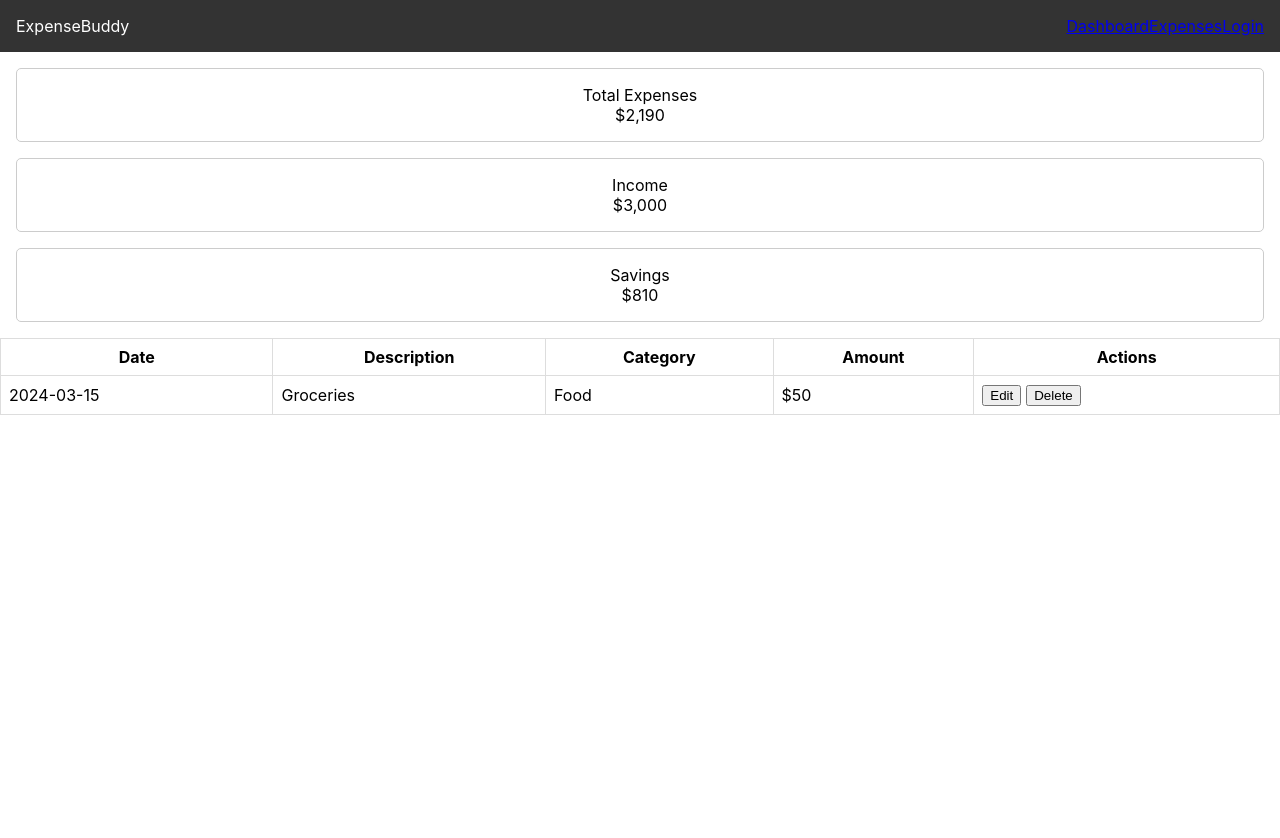
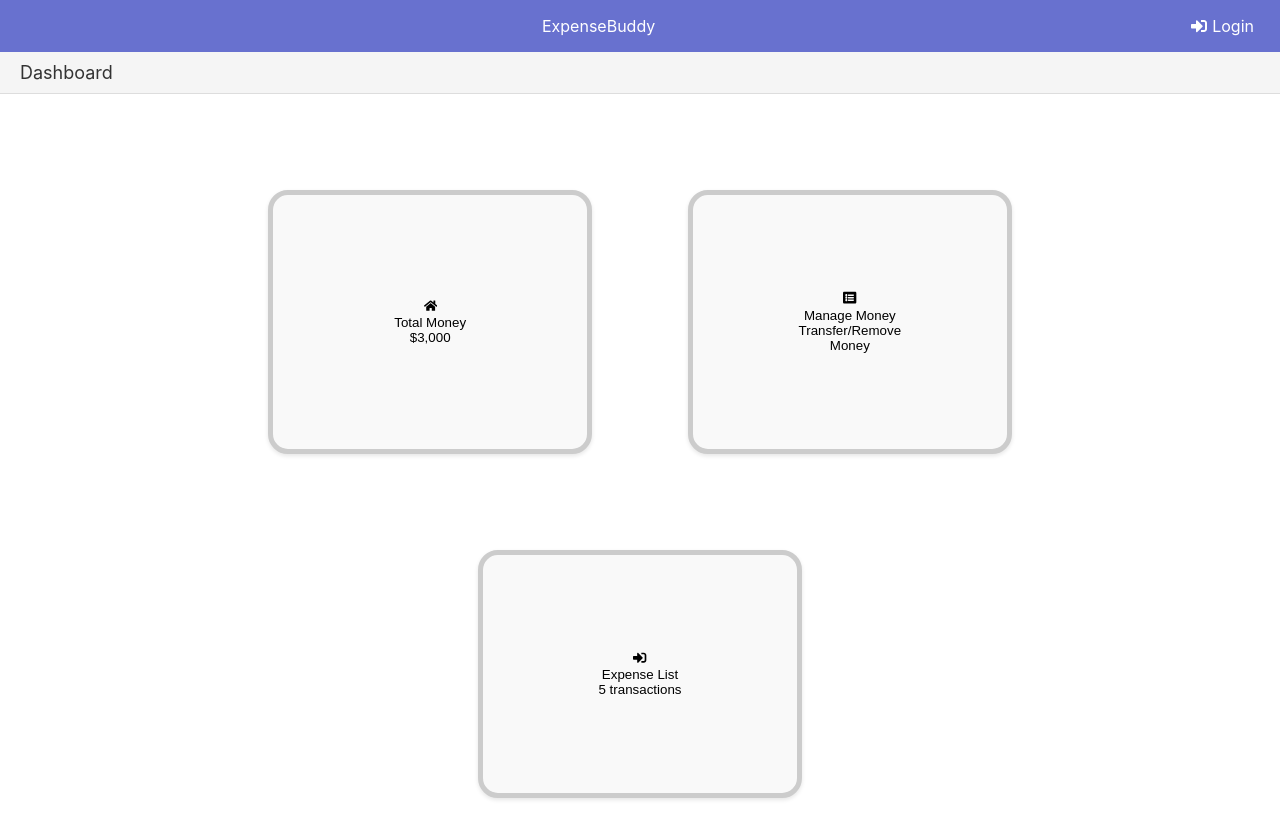
Before and after one commit to Janit11/expensebuddy, a React (Create React App) app: page / in a window 1280 px wide. Shown: the top 838 px of the page. Before the commit the page ends 800 px from the top, so only its background shows below. Built offline with nearby package versions, Linux system fonts and the light colour scheme.

Commit message:
Dashboard setup

```diff
--- a/src/App.css
+++ b/src/App.css
@@ -1,18 +1,85 @@
 .navbar {
   display: flex;
   justify-content: space-between;
+  align-items: center;
   padding: 1rem;
-  background-color: #333;
+  background-color: #6871cf;
   color: white;
 }
 
+.navbar .logo {
+  text-align: center;
+  flex-grow: 1; /* Makes the logo take the available space */
+}
+
+.menu-items a {
+  color: white;
+  text-decoration: none;
+  margin: 0 10px; /* Adjust spacing as needed */
+  display: flex;
+  align-items: center; /* Align icon and text vertically */
+}
+
+.menu-items a:hover {
+  color: #ddd; /* Style for hover effect */
+}
+
+/* Icon Styles */
+.menu-items a svg {
+  margin-right: 5px; /* Spacing between icon and text */
+}
+
+.activity-bar {
+  display: flex;
+  align-items: center;
+  padding: 10px 20px;
+  background-color: #f5f5f5;
+  border-bottom: 1px solid #ddd;
+  color: #333;
+}
+
+
+/* Additional styling */
+.activity-bar span {
+  font-size: 18px;
+}
+
+.dashboard {
+  display: flex; /* Use flexbox to align children */
+  justify-content: center; /* Center children horizontally */
+  align-items: center; /* Center children vertically */
+  flex-direction: column; /* Stack children vertically */
+  min-height: 100vh; /* Ensure the dashboard takes up at least the height of the viewport */
+}
+
+.stats {
+  display: flex;
+  flex-wrap: wrap; /* Allow cards to wrap onto the next line */
+  justify-content: center; /* Center cards horizontally */
+  gap: 2rem; /* Add space between cards */
+}
+
 .stat-card {
-  border: 1px solid #ccc;
-  border-radius: 5px;
-  padding: 1rem;
-  margin: 1rem;
-  text-align: center;
+  flex: 0 1 calc(33.333% - 4rem);
+  align-items: center;
+  justify-content: center;
+  width: 25%;
+  border:5px solid #ccc;
+  border-radius: 20px;
+  padding: 6rem;
+  margin: 2rem;
+  background-color: #f9f9f9;
+  color: black;
+  cursor: pointer;
+  text-align:  center;
+  box-shadow: 0 2px 4px rgba(0,0,0,0.1);
 }
+
+.stat-card:hover {
+  background-color: #e9e9e9;
+  box-shadow: 0 4px 8px rgba(0,0,0,0.2);
+}
+
 
 .expense-list table {
   width: 100%;
--- a/src/App.js
+++ b/src/App.js
@@ -1,40 +1,52 @@
 import React from "react";
+import { BrowserRouter as Router, Routes, Route } from "react-router-dom";
+import './App.css';
+import { FaHome, FaListAlt, FaSignInAlt } from 'react-icons/fa'; // Importing icons from react-icons
 
-import './App.css';
-
-
-// NavBar component
 const NavBar = () => {
   return (
     <nav className="navbar">
       <div className="logo">ExpenseBuddy</div>
       <div className="menu-items">
-        <a href="/">Dashboard</a>
-        <a href="/expenses">Expenses</a>
-        <a href="/login">Login</a>
+        <a href="/login"><FaSignInAlt /> Login</a>
       </div>
     </nav>
   );
 };
 
-// Card component for displaying dashboard statistics
-const StatCard = ({ icon, label, value }) => {
+
+const ActivityBar = ({ currentActivity }) => {
   return (
-    <div className="stat-card">
-      <div className="icon">{icon}</div>
-      <div className="label">{label}</div>
-      <div className="value">{value}</div>
+    <div className="activity-bar">
+      <span>{currentActivity}</span>
     </div>
   );
 };
 
-// Dashboard component
+
+// Card component for displaying dashboard statistics
+const StatCard = ({ icon, label, value, onClick }) => {
+  return (
+    <button onClick={onClick} className="stat-card">
+      <div className="icon">{icon}</div>
+      <div className="label">{label}</div>
+      <div className="value">{value}</div>
+    </button>
+  );
+};
+
 const Dashboard = () => {
+  // Function to handle clicks on stat cards
+  const handleStatCardClick = (label) => {
+    console.log(`${label} card clicked`);
+    // Here you can handle navigation or modal pop-up based on the label
+  };
+
   // Dummy data for demonstration
   const stats = [
-    { label: "Total Expenses", value: "$2,190" },
-    { label: "Income", value: "$3,000" },
-    { label: "Savings", value: "$810" },
+    { icon: <FaHome />, label: "Total Money", value: "$3,000", onClick: () => handleStatCardClick("Total Money") },
+    { icon: <FaListAlt />, label: "Manage Money", value: "Transfer/Remove Money", onClick: () => handleStatCardClick("Manage Money") }, // customer can manage money and make a list on where to spend using categories/note.
+    { icon: <FaSignInAlt />, label: "Expense List", value: "5 transactions", onClick: () => handleStatCardClick("Expense List") }, // add and reset transaction list
   ];
 
   return (
@@ -43,8 +55,10 @@ const Dashboard = () => {
         {stats.map((stat) => (
           <StatCard
             key={stat.label}
+            icon={stat.icon}
             label={stat.label}
             value={stat.value}
+            onClick={stat.onClick}
           />
         ))}
       </div>
@@ -103,14 +117,32 @@ const Login = () => {
 // Main App component
 const App = () => {
   return (
-    <div className="app">
-      <NavBar />
-      <main>
-        <Dashboard />
-        <ExpenseList />
-        {/* Routes for other components */}
-      </main>
-    </div>
+    <Router>
+      <div className="app">
+        <NavBar />
+        <Routes>
+          <Route path="/" element={
+            <>
+              <ActivityBar currentActivity="Dashboard" />
+              <Dashboard />
+            </>
+          } />
+          <Route path="/expenses" element={
+            <>
+              <ActivityBar currentActivity="Expenses" />
+              <ExpenseList />
+            </>
+          } />
+          <Route path="/login" element={
+            <>
+              <ActivityBar currentActivity="Login" />
+              <Login />
+            </>
+          } />
+          {/* Add other routes here */}
+        </Routes>
+      </div>
+    </Router>
   );
 };
 
```
